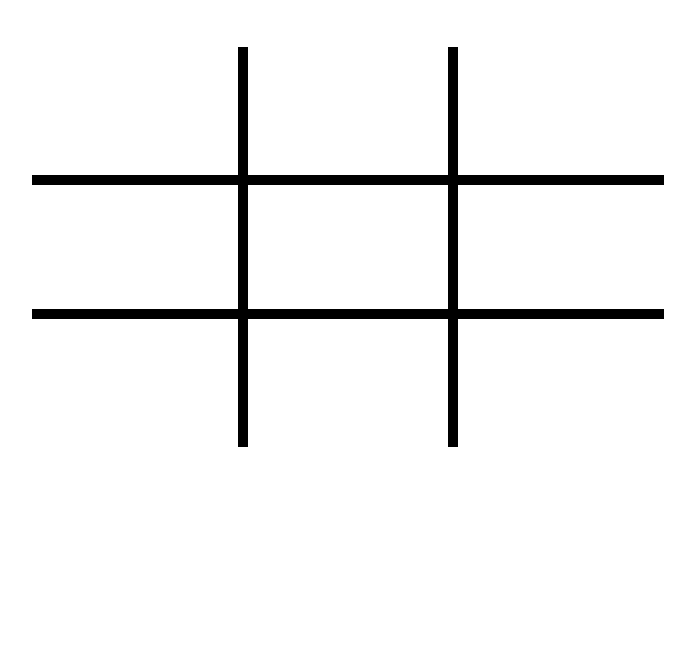
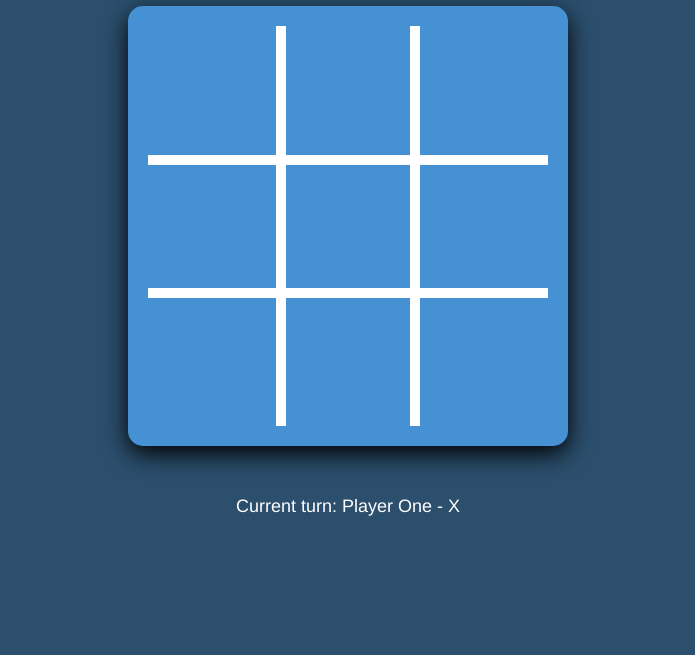
Before and after one commit to TheSeagullDev/odin-tic-tac-toe, a plain HTML site: page index.html in a window 1280 px wide. Shown: the part 161-816 px from the top of the page, without its empty margins (292-987 px from the left). Drawn offline with Linux system fonts and the light colour scheme.

Commit message:
Make it look nice

```diff
--- a/index.html
+++ b/index.html
@@ -8,6 +8,7 @@
     <script src="script.js" defer></script>
 </head>
 <body>
+    <h1>Tic Tac Toe</h1>
     <div class="board">
         <div class="cell left top">
             <button class="piece"></button>
@@ -37,5 +38,6 @@
             <button class="piece"></button>
         </div>
     </div>
+    <div class="output"></div>
 </body>
 </html>
--- a/script.js
+++ b/script.js
@@ -14,13 +14,13 @@ const Gameboard = (function() {
         }
     }
 
-    function displayBoard() {
-        for(let i = 0; i < 3; i++)
-            {
-                console.log(`${board[i][0].getState()} | ${board[i][1].getState()} | ${board[i][2].getState()}`)
-                console.log("-------")
-            }
-    }
+    // function displayBoard() {
+    //     for(let i = 0; i < 3; i++)
+    //         {
+    //             DisplayManager.writeToOutput(`${board[i][0].getState()} | ${board[i][1].getState()} | ${board[i][2].getState()}`)
+    //             DisplayManager.writeToOutput("-------")
+    //         }
+    // }
 
     function place(row, col, player) {
         if(board[row][col].isOccupied()) {
@@ -34,7 +34,7 @@ const Gameboard = (function() {
     }
 
     initializeBoard();
-    return {getBoard, displayBoard, place};
+    return {getBoard, place};
 })();
 
 const DisplayManager = (function() {
@@ -64,11 +64,16 @@ const DisplayManager = (function() {
         }
     }
 
+    function writeToOutput(message) {
+        const output = document.querySelector(".output");
+        output.textContent = message;
+    }
+
     const pieceList = document.querySelectorAll(".piece");
     const domBoard = [[], [], []];
     initializeDisplay();
 
-    return {updateDisplay};
+    return {updateDisplay, writeToOutput};
 
 })();
 
@@ -117,7 +122,7 @@ const GameManager = (function() {
     }
 
     function displayInfo() {
-        console.log(`Current turn: ${currentPlayer.getName()} - ${currentPlayer.getSymbol()}`);
+        DisplayManager.writeToOutput(`Current turn: ${currentPlayer.getName()} - ${currentPlayer.getSymbol()}`);
     }
 
     function playMove(row, col) {
@@ -126,27 +131,24 @@ const GameManager = (function() {
                 switchPlayer();
                 turnCount++;
                 if(checkWin()) {
-                    Gameboard.displayBoard();
                     DisplayManager.updateDisplay();
-                    console.log(`${checkWin().getName()} Wins!`);
+                    DisplayManager.writeToOutput(`${checkWin().getName()} Wins!`);
                 }
                 else if (checkForTie()) {
-                    Gameboard.displayBoard();
                     DisplayManager.updateDisplay();
-                    console.log(`It's a tie!`);
+                    DisplayManager.writeToOutput(`It's a tie!`);
                 } else {
-                    Gameboard.displayBoard();
                     DisplayManager.updateDisplay();
                     displayInfo();
                 }
             }
             else {
-                console.log("Invalid Move");
+                DisplayManager.writeToOutput("Invalid Move");
                 displayInfo();
             }
         }
         else {
-            checkWin() ? console.log(`${checkWin().getName()} already won!`) : console.log("It's a tie!");
+            checkWin() ? DisplayManager.writeToOutput(`${checkWin().getName()} already won!`) : DisplayManager.writeToOutput("It's a tie!");
         }
     }
 
@@ -197,7 +199,6 @@ const GameManager = (function() {
         }
         return null;
     }
-    Gameboard.displayBoard();
     DisplayManager.updateDisplay();
     displayInfo();
 
--- a/styles.css
+++ b/styles.css
@@ -3,28 +3,37 @@ body {
     align-items: center;
     justify-content: center;
     height: 100vh;
+    background-color: #2b4f6d;
+    flex-direction: column;
+    font-family: Helvetica;
+    color: #ffffff;
 }
 
 .board {
     display: grid;
     grid-template-rows: repeat(3, 1fr);
     grid-template-columns: repeat(3, 1fr);
-    width: 50%;
-    height: 50%;
+    width: 50vh;
+    height: 50vh;
+    background-color: #4591d3;
+    padding: 20px;
+    border-radius: 15px;
+    box-shadow: black 0px 8px 24px;
 }
 
 .cell {
-    border: 5px solid #000000;
+    border: 5px solid #ffffff;
     display: flex;
     justify-content: center;
     align-items: stretch;
 }
 
 .piece {
-    font-size: 64px;
+    font-size: 80px;
     border: none;
-    background-color: #ffffff;
+    background-color: #4591d3;
     flex: 1;
+    color: #ffffff;
 }
 
 .left {
@@ -42,3 +51,8 @@ body {
 .bottom {
     border-bottom: none;
 }
+
+.output {
+    margin: 50px;
+    font-size: 18px;
+}
```
